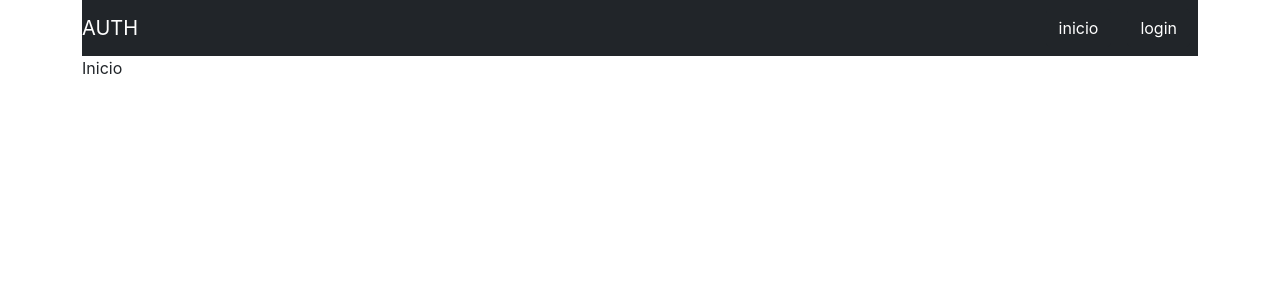
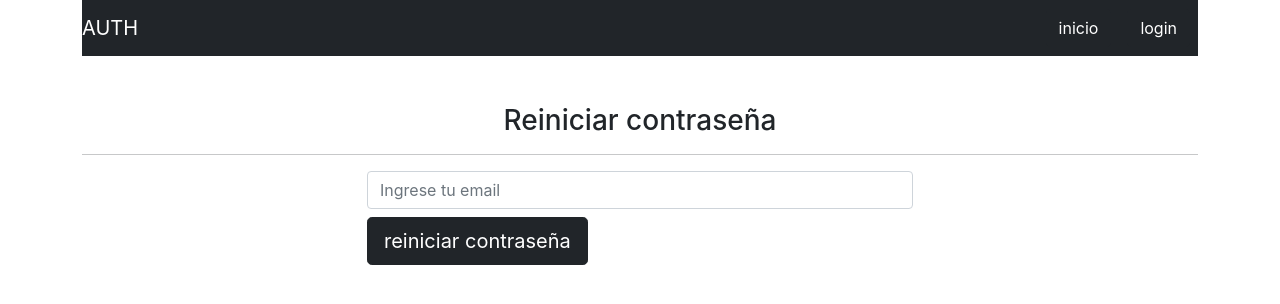
Before and after one commit to ftvalex01/login-1, a React (Create React App) app: page /reset in a window 1280 px wide. Shown: the top 304 px of the page. Built offline with nearby package versions, Linux system fonts and the light colour scheme; no server answers.

Commit message:
Funcion de Recuperar contraseña
Haciendo que el usuario pueda recuperar y restaurar la contraseña del cliente

```diff
--- a/src/App.jsx
+++ b/src/App.jsx
@@ -4,6 +4,7 @@ import Navbar from "./components/Navbar";
 import Login from "./components/Login";
 import Admin from "./components/Admin";
 import {auth} from "./firebase";
+import Reset from "./components/Reset";
 
 
 
@@ -32,6 +33,7 @@ function App() {
         <Switch>
           <Route path="/login"><Login/></Route>
           <Route path="/admin"><Admin/></Route>
+          <Route path="/reset"><Reset/></Route>
           <Route path="/">Inicio</Route>
         </Switch>
       </div>
--- a/src/components/Login.jsx
+++ b/src/components/Login.jsx
@@ -5,8 +5,8 @@ import { withRouter } from 'react-router-dom'
 
 const Login = (props) => {
 
-    const[email,setEmail] = React.useState('prueba@prueba.com')
-    const[password,setPassword] = React.useState('123456')
+    const[email,setEmail] = React.useState('')
+    const[password,setPassword] = React.useState('')
     const[error,setError] = React.useState(null)
     const[esRegistro,setEsRegistro] = React.useState(true)
 
@@ -138,6 +138,14 @@ const Login = (props) => {
                               esRegistro ? '¿ya tienes cuenta?' : '¿no tienes cuenta?'
                           }
                         </button>
+                            {
+                                !esRegistro ? (
+                                    <button className="btn btn-info btn-sm btn-block mx-2" type="button" onClick={()=>props.history.push('/reset')}>
+                                    recuperar contraseña
+                                    </button>
+                                ) : null
+                            }
+
                     </form>
                 </div>
             </div>
--- /dev/null
+++ b/src/components/Reset.jsx
@@ -0,0 +1,68 @@
+import React from 'react'
+import { auth } from '../firebase'
+import { withRouter } from 'react-router-dom'
+
+
+const Reset = (props) => {
+
+    const[email,setEmail] = React.useState('')
+    const[error,setError] = React.useState(null)
+
+    const procesarDatos = (e) =>{
+        e.preventDefault()
+        if(!email.trim()){
+            setError('Ingrese email')
+            return
+        }
+         setError(null)//para quitar el mensaje de error
+         recuperarContraseña()
+    }
+
+    const recuperarContraseña = React.useCallback(async()=>{
+        try {
+            await auth.sendPasswordResetEmail(email)
+            console.log('correo enviado')
+            props.history.push('/login')
+        } catch (error) {
+            setError(error.message)
+        }
+    },[email,props.history])
+
+
+    return (
+        <div className="mt-5">
+        <h3 className="text-center">
+            Reiniciar contraseña
+        </h3>
+        <hr/>
+        <div className="row justify-content-center">
+            <div className="col-12 col-sm-8 col-md-6 col-x1-4">
+                <form onSubmit={procesarDatos}>
+                {
+                    error && (
+                        <div className="alert alert-danger">
+                            {error}
+                        </div>
+                    )//si existe error pinta mensaje
+                }
+                    <input
+                    type="email"
+                    className="form-control mb-2"
+                    placeholder="Ingrese tu email"
+                    onChange={(e)=>setEmail(e.target.value)}
+                    value={email}
+                    />
+
+                    <button className="btn btn-dark btn-lg btn-block" type="submit">
+                        reiniciar contraseña
+                    </button>
+
+                </form>
+            </div>
+        </div>
+    </div>
+)
+
+}
+
+export default withRouter(Reset)
```
